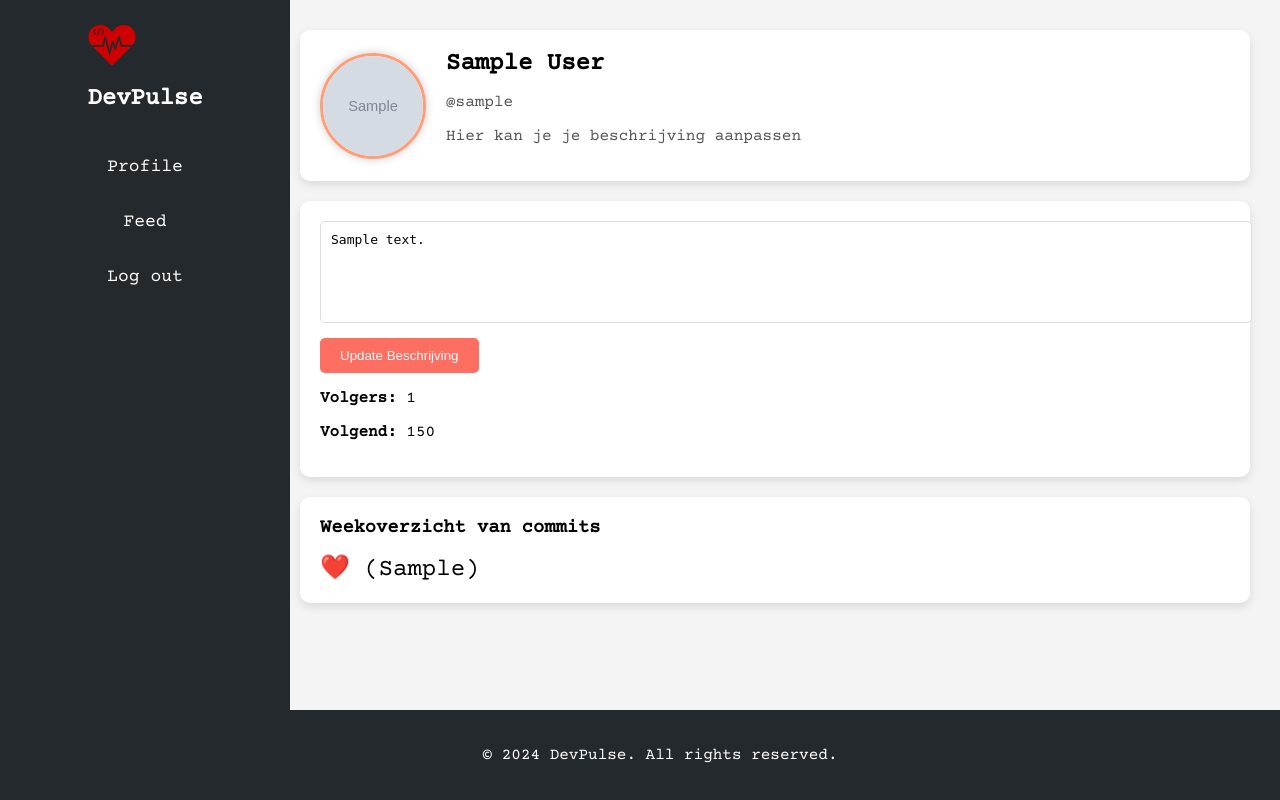
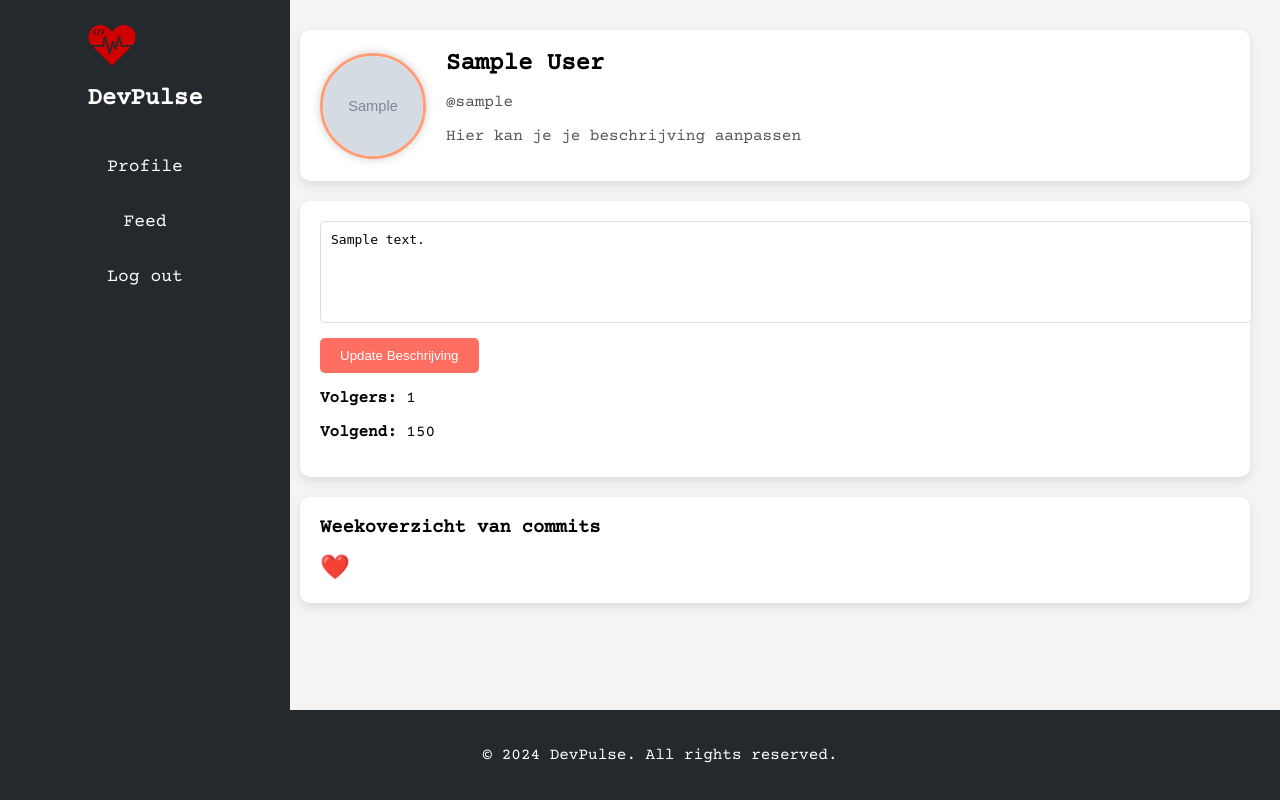
Before and after one commit to Anubis1711/DevPulse, a Node server app: template views/profile.ejs in a window 1280 px wide. Run offline with Node 20, Linux system fonts and the light colour scheme; tables that the repository leaves empty hold one stand-in row (values such as "Sample post"); the template is opened without the code that fills it: values that come from a table or form of the project are taken from there, most other values are stand-ins (such as "Sample title", 1, 10 or a date in 2020); grey boxes marked "Sample" are stand-in pictures; some libraries are stand-ins or nearby versions.

Commit message:
Profiel page aangepast, Hartjes werkend gemaakt.

```diff
--- a/public/profile.css
+++ b/public/profile.css
@@ -137,6 +137,7 @@ body {
     margin: 0 0 15px;
 }
 
+/* Styling voor commit hartjes */
 .hearts-container {
     display: flex;
     flex-wrap: wrap;
@@ -145,11 +146,34 @@ body {
 
 .heart {
     font-size: 24px;
+    position: relative; /* Nodig om het getal als een overlay te positioneren */
     transition: transform 0.3s ease;
+    cursor: pointer;
 }
 
 .heart:hover {
     transform: scale(1.2);
+}
+
+/* Verborgen commit aantal standaard */
+.heart::after {
+    content: attr(data-commits); /* Haalt het aantal commits op uit een data-attribute */
+    position: absolute;
+    top: -20px;
+    left: 50%;
+    transform: translateX(-50%);
+    background-color: #000000;
+    color: white;
+    padding: 5px;
+    border-radius: 5px;
+    font-size: 0.8em;
+    display: none; /* Verborgen standaard */
+    white-space: nowrap;
+}
+
+/* Toon het commit aantal bij hover */
+.heart:hover::after {
+    display: block; /* Toont het aantal commits bij hover */
 }
 
 /* Footer Styling */
--- a/views/profile.ejs
+++ b/views/profile.ejs
@@ -49,10 +49,8 @@
         <div class="commit-overview">
             <h3>Weekoverzicht van commits</h3>
             <div class="hearts-container">
-                <% dailyCommits.forEach(commits => { %>
-                    <div class="heart" style="transform: scale(<%= 1 + (commits * 0.1) %>);">
-                        ❤️ (<%= commits %>)
-                    </div>
+                <% dailyCommits.forEach(commit => { %>
+                    <span class="heart" data-commits="<%= commit %>">❤️</span>
                 <% }); %>
             </div>
         </div>
```
Also changed, not shown: routes/profile.js (line endings or trailing spaces).
